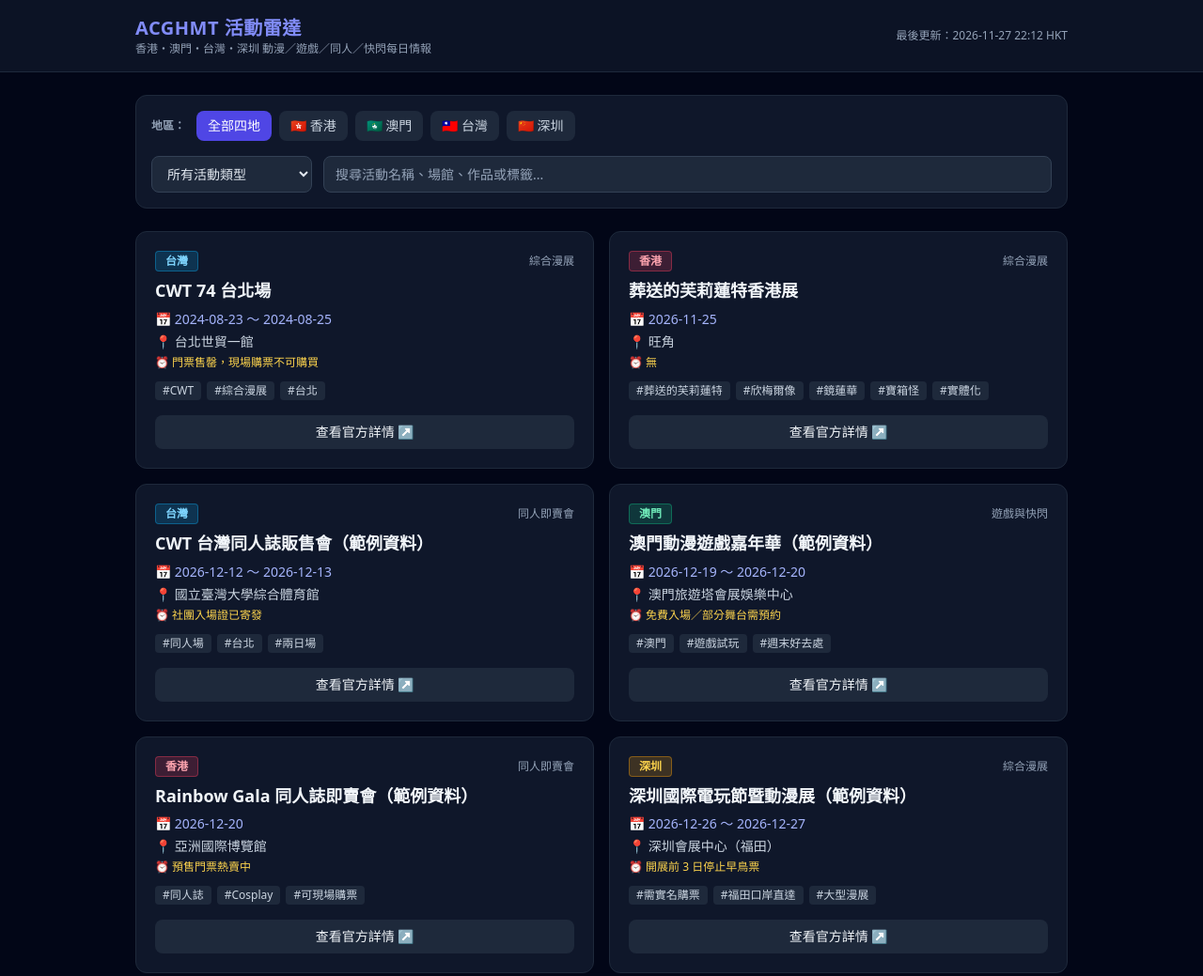
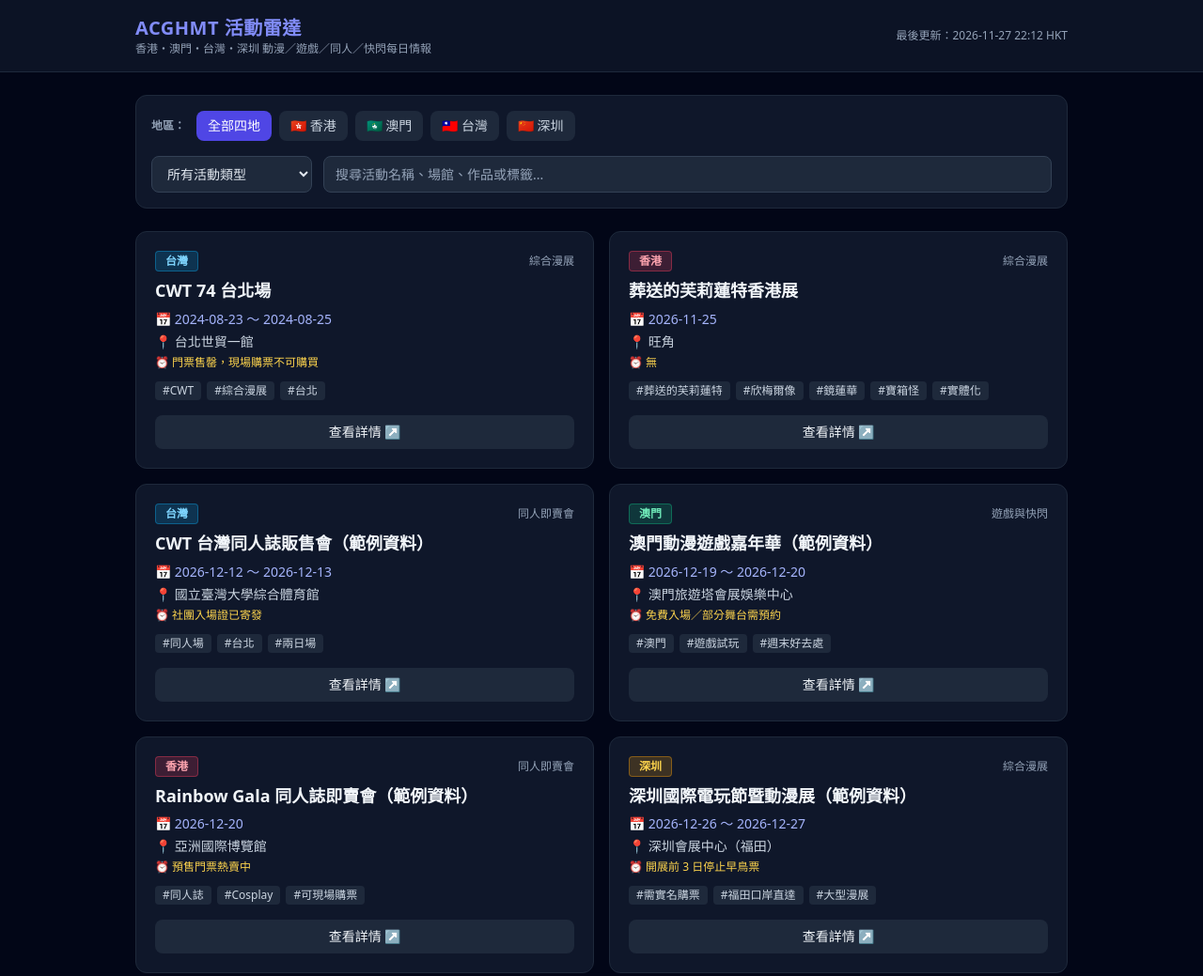
Before and after one commit to ACGHMTC/acghkmtw, a plain HTML site: page index.html in a window 1280 px wide. Shown: the whole page at 94% size. Drawn offline with nearby package versions, Linux system fonts and the light colour scheme.

Commit message:
Update index.html

```diff
--- a/index.html
+++ b/index.html
@@ -105,10 +105,23 @@
               </div>
               <div class="flex flex-wrap gap-1.5 mb-4">${tagsHtml}</div>
             </div>
-            <a href="${ev.url}" target="_blank" rel="noopener noreferrer"
-              class="inline-block text-center w-full py-2 rounded-lg bg-slate-800 hover:bg-indigo-600 text-sm font-medium transition">
-              查看官方詳情 ↗
-            </a>
+      ${ev.official_url ? `
+              <div class="flex gap-2 mt-auto">
+                <a href="${ev.official_url}" target="_blank" rel="noopener noreferrer"
+                   class="flex-1 text-center py-2 px-2 rounded-lg bg-indigo-600 hover:bg-indigo-500 text-white text-sm font-medium transition">
+                  官方網站 ↗
+                </a>
+                <a href="${ev.url}" target="_blank" rel="noopener noreferrer"
+                   class="flex-1 text-center py-2 px-2 rounded-lg bg-slate-800 hover:bg-slate-700 text-slate-200 text-sm font-medium transition">
+                  查看詳情 ↗
+                </a>
+              </div>
+            ` : `
+              <a href="${ev.url}" target="_blank" rel="noopener noreferrer"
+                 class="inline-block text-center w-full py-2 rounded-lg bg-slate-800 hover:bg-indigo-600 text-sm font-medium transition mt-auto">
+                查看詳情 ↗
+              </a>
+            `}
           </article>
         `;
       }).join("");
```
